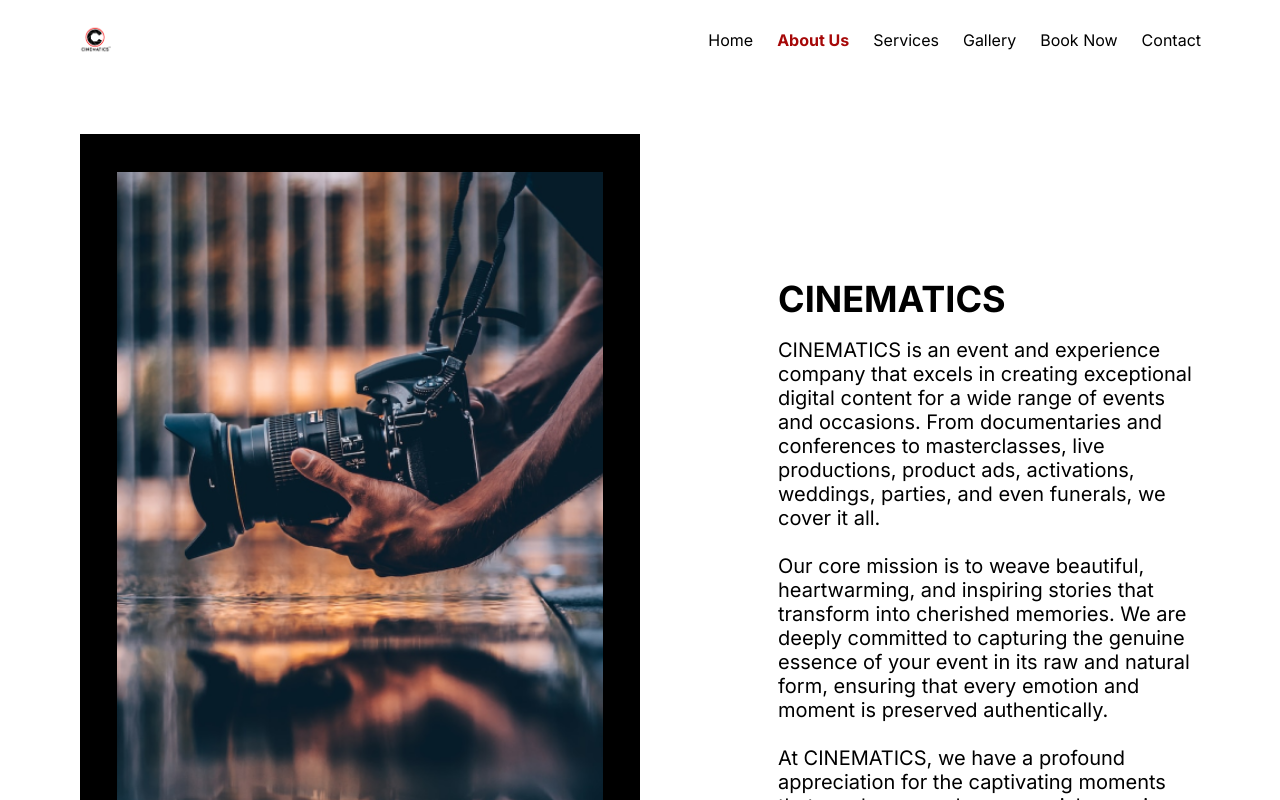
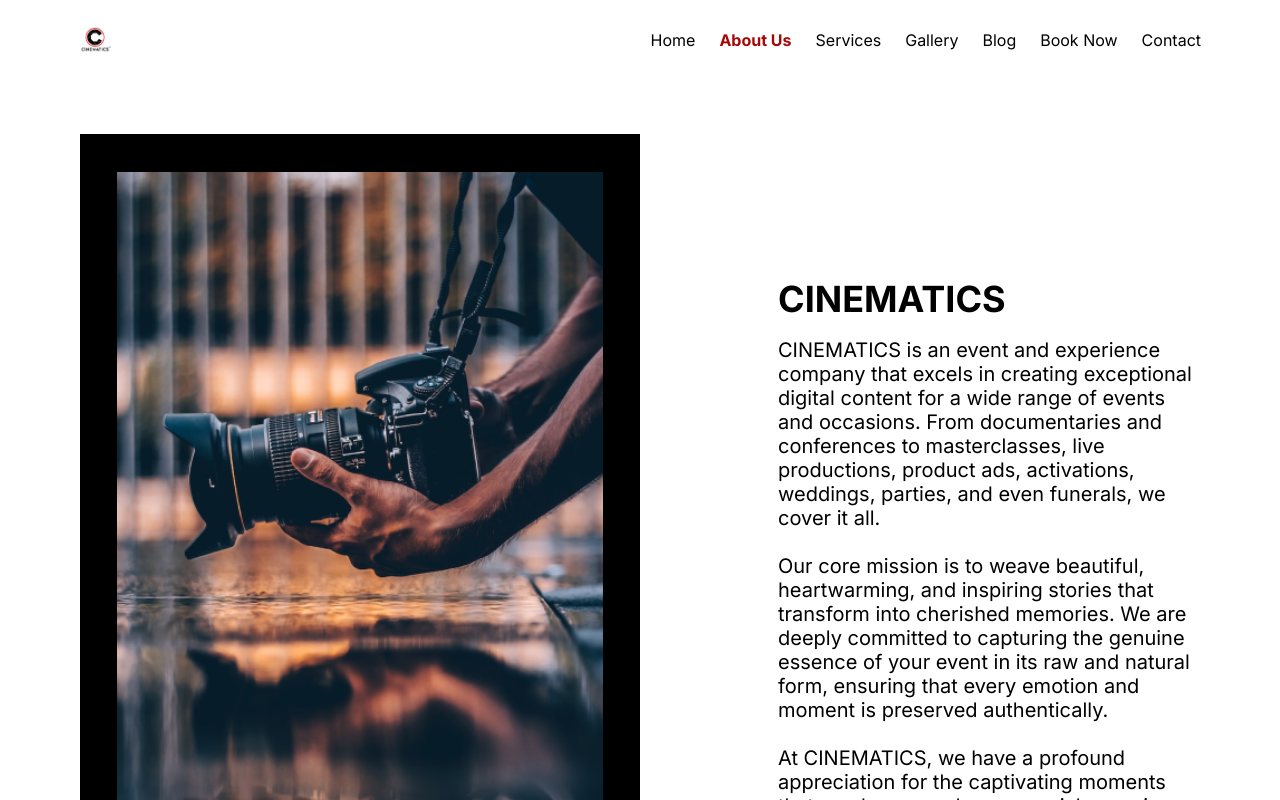
Before and after one commit to CinematicsOrg/website, a React (Vite) app: page /about in a window 1280 px wide. Shown: the top 800 px of the page. Built offline with nearby package versions, Linux system fonts and the light colour scheme.

Commit message:
added blog link in the navbar

```diff
--- a/src/components/NavDrawer.tsx
+++ b/src/components/NavDrawer.tsx
@@ -44,9 +44,19 @@
             link
           )} hover:shadow-sm w-full`}
         >
-          <Link to={link.path}>
-            <span className="h-[22px]">{link.text}</span>
-          </Link>
+          {link.text !== 'Blog' ? (
+            <Link to={link.path}>
+              <span className="h-[22px]">{link.text}</span>
+            </Link>
+          ) : (
+            <a
+              href="https://cinematicsng.blogspot.com/"
+              target="_blank"
+              rel="noopener noreferrer"
+            >
+              {link.text}
+            </a>
+          )}
         </div>
       ))}
     </div>
--- a/src/components/Navbar.tsx
+++ b/src/components/Navbar.tsx
@@ -73,9 +73,19 @@
                 link
               )}`}
             >
-              <Link to={link.path}>
-                <span>{link.text}</span>
-              </Link>
+              {link.text !== 'Blog' ? (
+                <Link to={link.path}>
+                  <span>{link.text}</span>
+                </Link>
+              ) : (
+                <a
+                  href="https://cinematicsng.blogspot.com/"
+                  target="_blank"
+                  rel="noopener noreferrer"
+                >
+                  {link.text}
+                </a>
+              )}
             </div>
           ))}
         </div>
--- a/src/utils/constants.ts
+++ b/src/utils/constants.ts
@@ -5,6 +5,7 @@
   { path: '/about', text: 'About Us' },
   { path: '/services', text: 'Services' },
   { path: '/#galleryNavbar', text: 'Gallery' },
+  { path: 'https://cinematicsng.blogspot.com/', text: 'Blog' },
   { path: '/book', text: 'Book Now' },
   { path: '/contact', text: 'Contact' },
 ];
```
